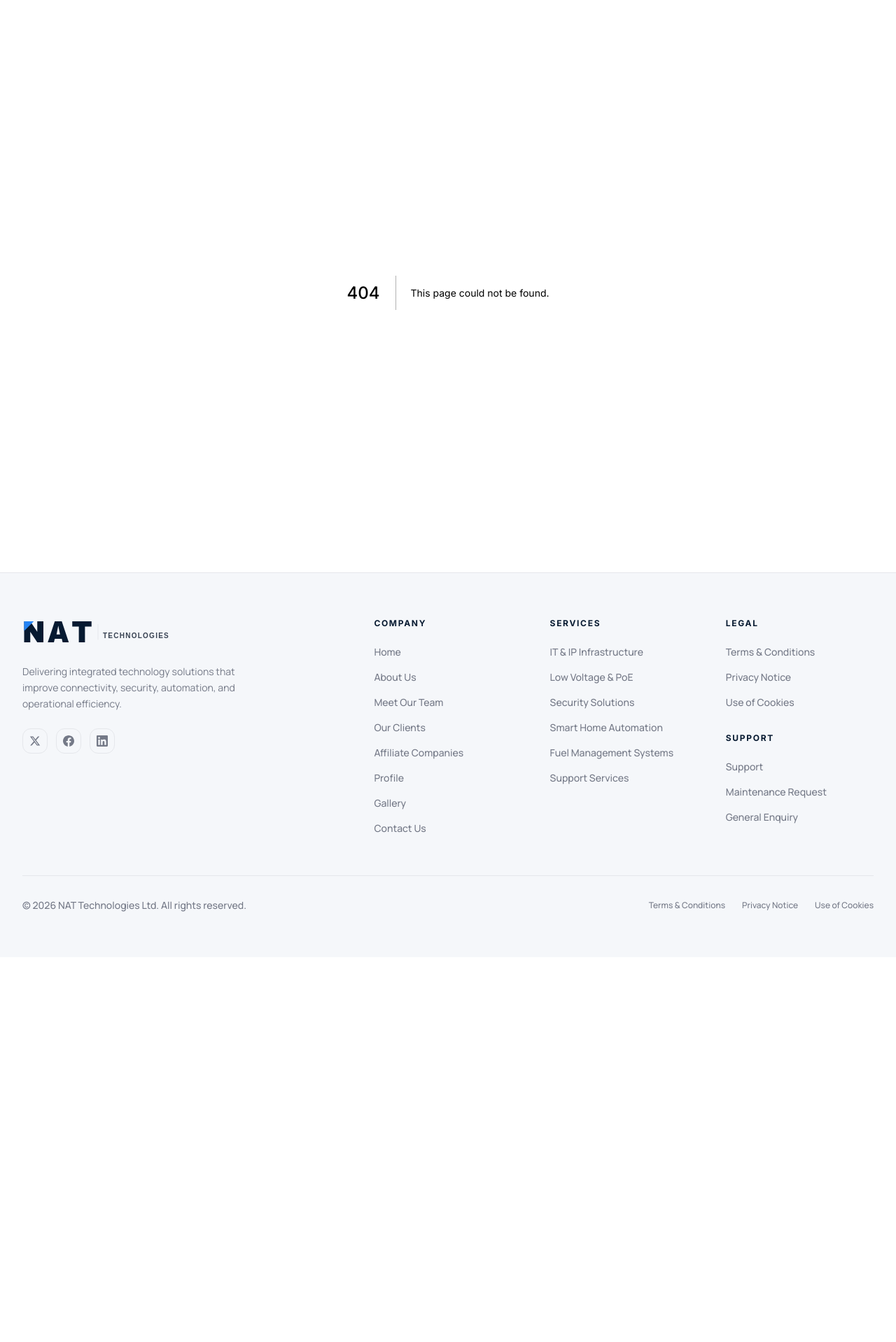
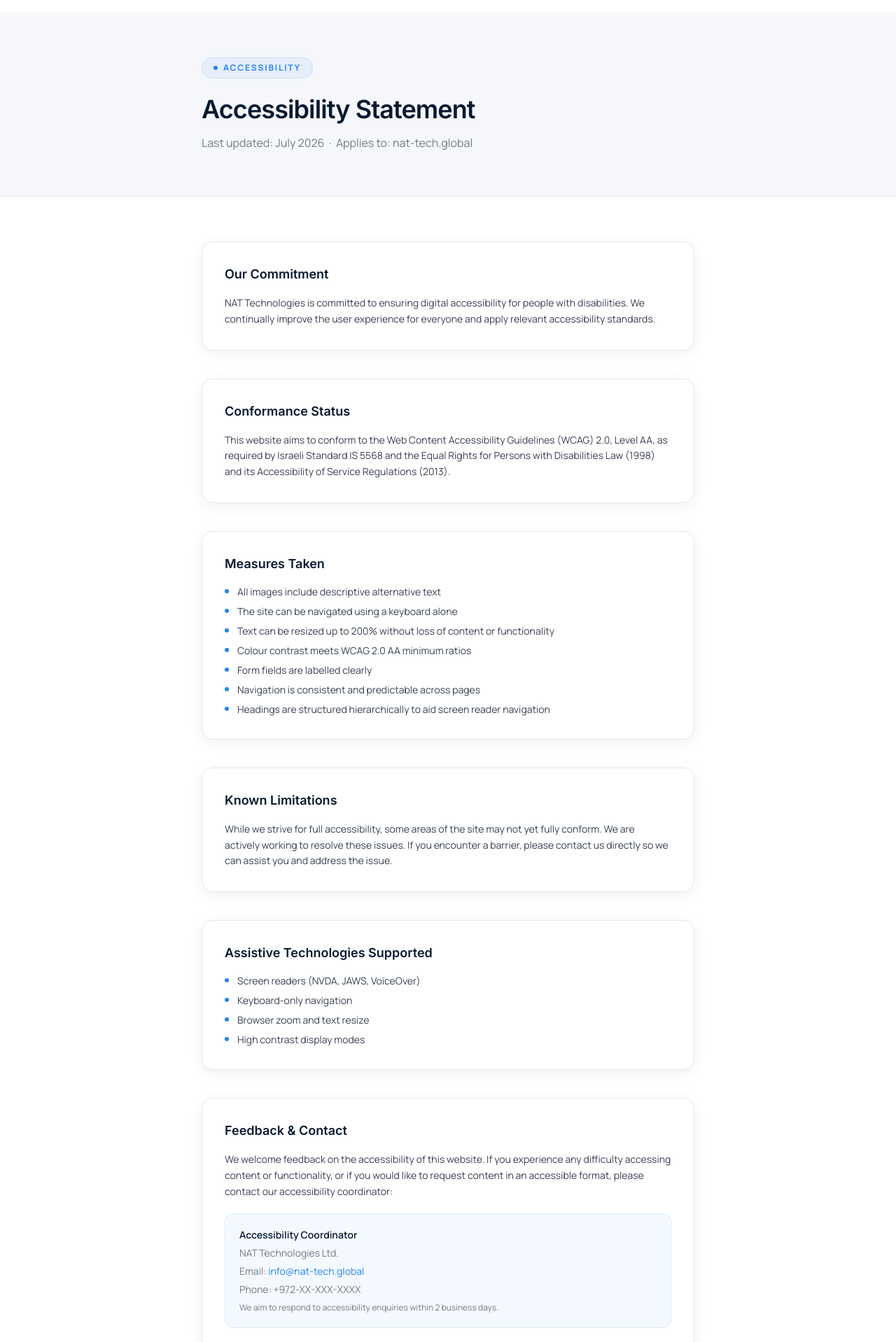
Before and after one commit to solomonlior7-ctrl/nat-website, a Next.js app: page /accessibility in a window 1280 px wide. Before the commit this address had no page. Shown: the part 62-1980 px from the top of the page at 70% size. Before the commit the page ends 1430 px from the top, so only its background shows below. Built offline with nearby package versions, Linux system fonts and the light colour scheme.

Commit message:
feat: accessibility — statement page, footer link, skip-to-content, aria-labels

```diff
--- /dev/null
+++ b/src/app/accessibility/page.tsx
@@ -0,0 +1,147 @@
+import type { Metadata } from "next";
+import Link from "next/link";
+
+export const metadata: Metadata = {
+  title: "Accessibility Statement | NAT Technologies",
+  description: "NAT Technologies is committed to making its website accessible to all users, in accordance with Israeli accessibility regulations and WCAG 2.0 AA standards.",
+};
+
+const sections = [
+  {
+    title: "Our Commitment",
+    content:
+      "NAT Technologies is committed to ensuring digital accessibility for people with disabilities. We continually improve the user experience for everyone and apply relevant accessibility standards.",
+  },
+  {
+    title: "Conformance Status",
+    content:
+      "This website aims to conform to the Web Content Accessibility Guidelines (WCAG) 2.0, Level AA, as required by Israeli Standard IS 5568 and the Equal Rights for Persons with Disabilities Law (1998) and its Accessibility of Service Regulations (2013).",
+  },
+  {
+    title: "Measures Taken",
+    content: null,
+    list: [
+      "All images include descriptive alternative text",
+      "The site can be navigated using a keyboard alone",
+      "Text can be resized up to 200% without loss of content or functionality",
+      "Colour contrast meets WCAG 2.0 AA minimum ratios",
+      "Form fields are labelled clearly",
+      "Navigation is consistent and predictable across pages",
+      "Headings are structured hierarchically to aid screen reader navigation",
+    ],
+  },
+  {
+    title: "Known Limitations",
+    content:
+      "While we strive for full accessibility, some areas of the site may not yet fully conform. We are actively working to resolve these issues. If you encounter a barrier, please contact us directly so we can assist you and address the issue.",
+  },
+  {
+    title: "Assistive Technologies Supported",
+    content: null,
+    list: [
+      "Screen readers (NVDA, JAWS, VoiceOver)",
+      "Keyboard-only navigation",
+      "Browser zoom and text resize",
+      "High contrast display modes",
+    ],
+  },
+  {
+    title: "Feedback & Contact",
+    content:
+      "We welcome feedback on the accessibility of this website. If you experience any difficulty accessing content or functionality, or if you would like to request content in an accessible format, please contact our accessibility coordinator:",
+    contact: true,
+  },
+  {
+    title: "Formal Complaints",
+    content:
+      "If you are not satisfied with our response, you may contact the relevant Israeli regulatory authority. We are committed to resolving accessibility barriers as quickly as possible.",
+  },
+];
+
+export default function AccessibilityPage() {
+  return (
+    <div className="bg-ivory min-h-screen">
+      {/* Header */}
+      <div className="bg-ivory-deep" style={{ borderBottom: "1px solid #E5E7EB" }}>
+        <div className="max-w-3xl mx-auto px-4 sm:px-6 lg:px-8 py-16">
+          <div
+            className="inline-flex items-center gap-2 px-4 py-1.5 rounded-full mb-6 font-sans"
+            style={{ background: "rgba(37,132,244,0.07)", border: "1px solid rgba(37,132,244,0.15)" }}
+          >
+            <span className="w-1.5 h-1.5 rounded-full bg-accent" />
+            <span className="text-accent text-xs font-bold uppercase tracking-[0.15em]">Accessibility</span>
+          </div>
+          <h1 className="text-3xl lg:text-4xl font-semibold text-ink tracking-tight mb-4">
+            Accessibility Statement
+          </h1>
+          <p className="font-sans text-ink-muted">
+            Last updated: July 2026 &nbsp;·&nbsp; Applies to: nat-tech.global
+          </p>
+        </div>
+      </div>
+
+      {/* Content */}
+      <div className="max-w-3xl mx-auto px-4 sm:px-6 lg:px-8 py-16 space-y-10">
+        {sections.map((s) => (
+          <div key={s.title} className="glass-card rounded-2xl p-8">
+            <h2 className="text-lg font-semibold text-ink mb-4">{s.title}</h2>
+
+            {s.content && (
+              <p className="font-sans text-ink-soft text-sm leading-relaxed">{s.content}</p>
+            )}
+
+            {s.list && (
+              <ul className="space-y-2 mt-2">
+                {s.list.map((item) => (
+                  <li key={item} className="flex items-start gap-3 font-sans text-sm text-ink-soft">
+                    <span className="mt-1.5 w-1.5 h-1.5 rounded-full bg-accent shrink-0" />
+                    {item}
+                  </li>
+                ))}
+              </ul>
+            )}
+
+            {s.contact && (
+              <div
+                className="mt-5 rounded-xl p-5 font-sans text-sm space-y-1.5"
+                style={{ background: "rgba(37,132,244,0.05)", border: "1px solid rgba(37,132,244,0.12)" }}
+              >
+                <p className="font-semibold text-ink">Accessibility Coordinator</p>
+                <p className="text-ink-muted">NAT Technologies Ltd.</p>
+                <p className="text-ink-muted">
+                  Email:{" "}
+                  <a href="mailto:info@nat-tech.global" className="text-accent hover:underline">
+                    info@nat-tech.global
+                  </a>
+                </p>
+                <p className="text-ink-muted">Phone: +972-XX-XXX-XXXX</p>
+                <p className="text-ink-muted text-xs mt-2">
+                  We aim to respond to accessibility enquiries within 2 business days.
+                </p>
+              </div>
+            )}
+          </div>
+        ))}
+
+        {/* Standards reference */}
+        <div className="rounded-xl p-6 font-sans text-sm text-ink-muted" style={{ border: "1px solid #E5E7EB" }}>
+          <p>
+            This statement is made in accordance with the{" "}
+            <strong className="text-ink-soft">Equal Rights for Persons with Disabilities Law (1998)</strong>,
+            the Accessibility of Service Regulations (2013), and Israeli Standard{" "}
+            <strong className="text-ink-soft">IS 5568</strong> (equivalent to WCAG 2.0 AA).
+          </p>
+        </div>
+
+        <div className="text-center pt-4">
+          <Link
+            href="/contact"
+            className="btn-gradient inline-flex items-center gap-2 px-6 py-3 text-white text-sm font-bold font-sans"
+          >
+            Contact Us About Accessibility
+          </Link>
+        </div>
+      </div>
+    </div>
+  );
+}
--- a/src/app/layout.tsx
+++ b/src/app/layout.tsx
@@ -28,9 +28,19 @@ export default function RootLayout({ children }: { children: React.ReactNode })
   return (
     <html lang="en" className={`${inter.variable} ${manrope.variable} h-full`}>
       <body className="min-h-full flex flex-col antialiased bg-white">
+        <a
+          href="#main-content"
+          className="sr-only focus:not-sr-only focus:fixed focus:top-4 focus:left-4 focus:z-[100] focus:px-4 focus:py-2 focus:rounded-lg focus:text-sm focus:font-bold focus:text-white"
+          style={{ background: "#2584F4" }}
+        >
+          Skip to main content
+        </a>
         <Header />
-        <main className="flex-1">{children}</main>
+        <main id="main-content" className="flex-1">{children}</main>
         <Footer />
+        {/* TODO: Replace with real accessibility widget script after domain registration
+        <Script src="https://cdn.nagish.co.il/widget.js" data-id="YOUR_ID" strategy="afterInteractive" />
+        */}
       </body>
     </html>
   );
--- a/src/components/Footer.tsx
+++ b/src/components/Footer.tsx
@@ -27,6 +27,7 @@ const legalLinks = [
   { name: "Terms & Conditions", href: "/terms" },
   { name: "Privacy Notice", href: "/privacy" },
   { name: "Use of Cookies", href: "/cookies" },
+  { name: "Accessibility", href: "/accessibility" },
 ];
 
 const supportLinks = [
@@ -37,7 +38,7 @@ const supportLinks = [
 
 export default function Footer() {
   return (
-    <footer className="bg-ivory-deep" style={{ borderTop: "1px solid #E5E7EB" }}>
+    <footer className="bg-ivory-deep" style={{ borderTop: "1px solid #E5E7EB" }} aria-label="Site footer">
       <div className="max-w-7xl mx-auto px-4 sm:px-6 lg:px-8 py-16">
         <div className="grid grid-cols-1 md:grid-cols-2 lg:grid-cols-5 gap-10">
           {/* Brand */}
--- a/src/components/Header.tsx
+++ b/src/components/Header.tsx
@@ -96,12 +96,12 @@ export default function Header() {
     >
       <div className="max-w-7xl mx-auto px-4 sm:px-6 lg:px-8">
         <div className="flex items-center justify-between h-20">
-          <Link href="/" className="shrink-0">
+          <Link href="/" className="shrink-0" aria-label="NAT Technologies — Home">
             <Logo variant="dark" />
           </Link>
 
           {/* Desktop Nav */}
-          <nav className="hidden lg:flex items-center gap-0.5">
+          <nav className="hidden lg:flex items-center gap-0.5" aria-label="Main navigation">
             <Link
               href="/"
               className={`relative px-4 py-2 text-sm font-semibold rounded-lg transition-all ${
```
